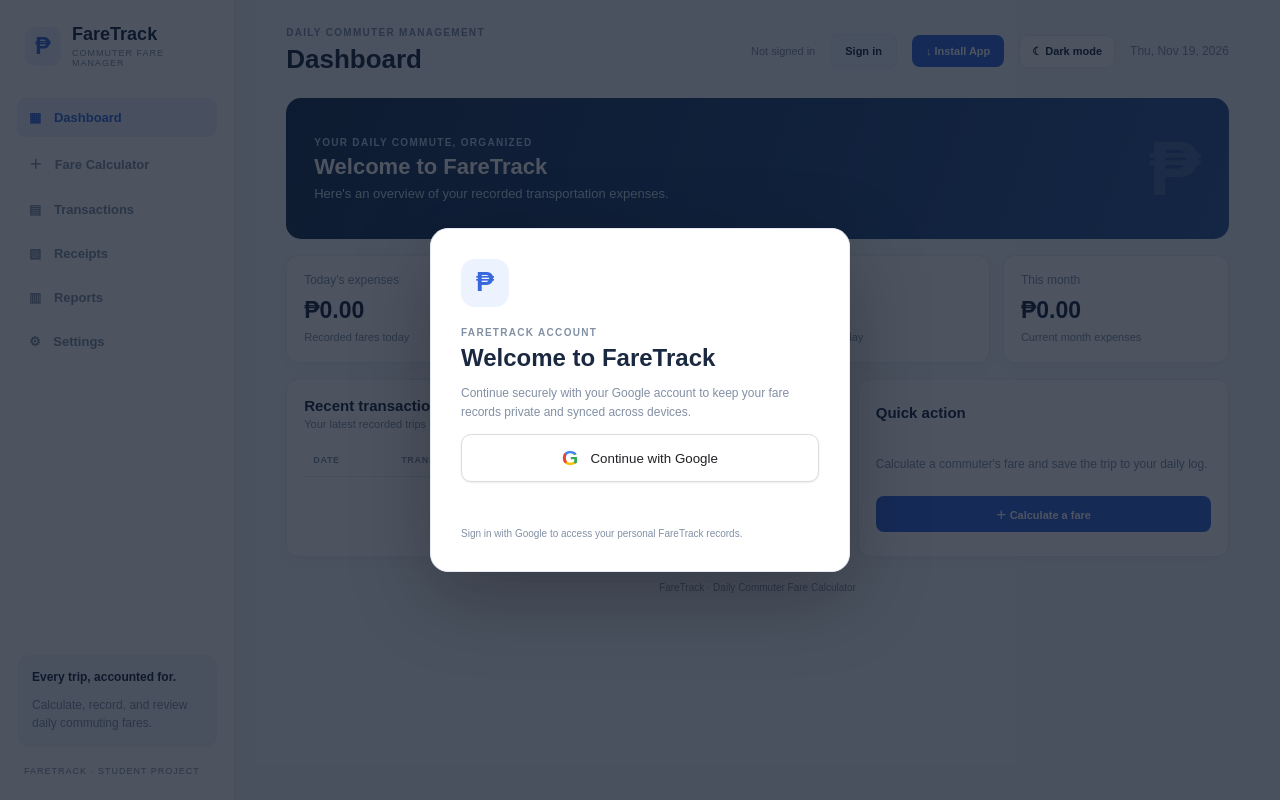
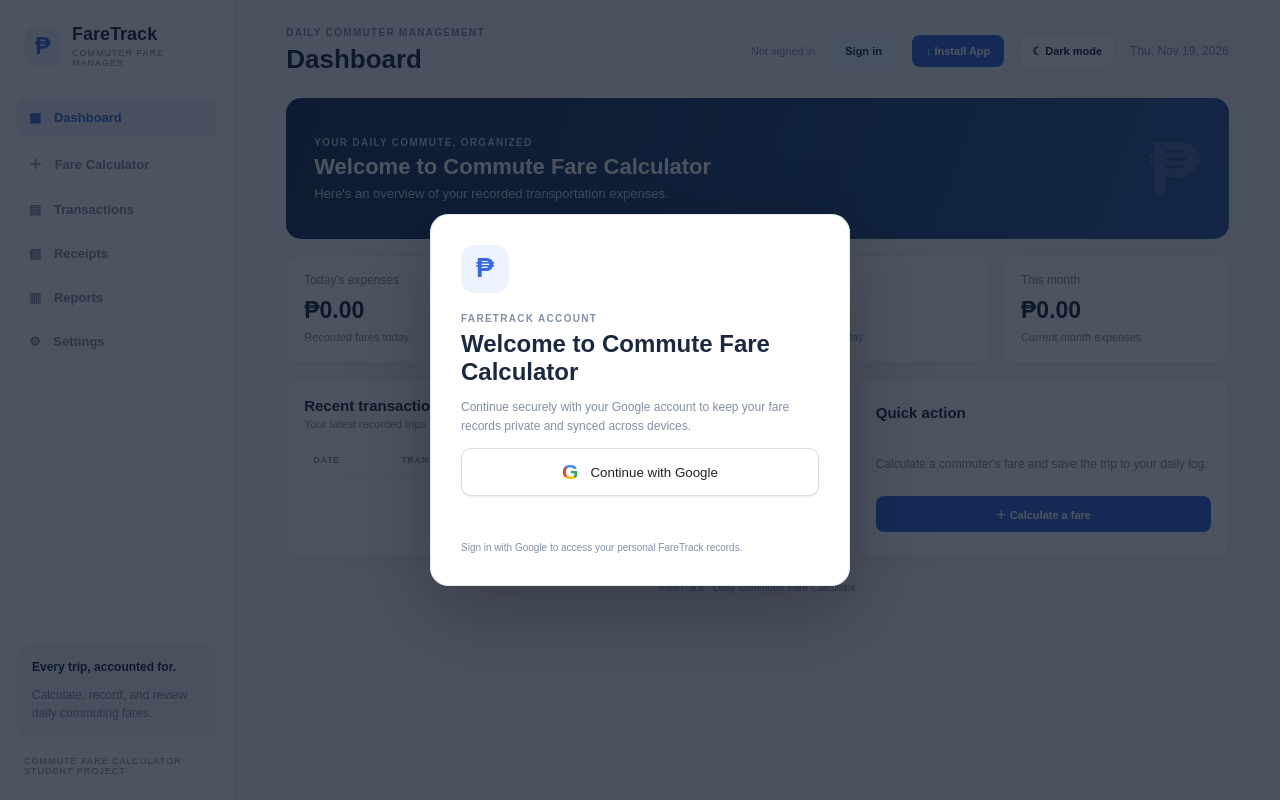
Before and after one commit to dayusanjim-dain/CommuteFareCalculator, a plain HTML site: page index.html in a window 1280 px wide. Drawn offline with nearby package versions, Linux system fonts and the light colour scheme.

Commit message:
Update index.html

```diff
--- a/index.html
+++ b/index.html
@@ -24,7 +24,7 @@
     <button class="nav" data-page="settings">⚙ <span>Settings</span></button>
   </nav>
   <div class="sidebar-note"><b>Every trip, accounted for.</b><p>Calculate, record, and review daily commuting fares.</p></div>
-  <small class="copyright">FARETRACK · STUDENT PROJECT</small>
+  <small class="copyright">COMMUTE FARE CALCULATOR · STUDENT PROJECT</small>
 </aside>
 <main class="main">
   <header>
@@ -34,7 +34,7 @@
   </header>
 
   <section class="page active" id="dashboard">
-    <div class="hero"><div><div class="eyebrow light">YOUR DAILY COMMUTE, ORGANIZED</div><h2>Welcome to FareTrack</h2><p>Here's an overview of your recorded transportation expenses.</p></div><div class="hero-mark">₱</div></div>
+    <div class="hero"><div><div class="eyebrow light">YOUR DAILY COMMUTE, ORGANIZED</div><h2>Welcome to Commute Fare Calculator</h2><p>Here's an overview of your recorded transportation expenses.</p></div><div class="hero-mark">₱</div></div>
     <div class="stats">
       <article class="stat"><span>Today's expenses</span><strong id="todayTotal">₱0.00</strong><small>Recorded fares today</small></article>
       <article class="stat"><span>Trips today</span><strong id="todayTrips">0</strong><small>Saved transactions</small></article>
@@ -120,13 +120,13 @@
       <article class="panel"><h3>Data backup & restore</h3><p class="muted">Download a backup of all transactions and settings, or restore a previous FareTrack backup.</p><div class="backup-actions"><button class="secondary" id="backupData">↓ Download backup</button><label class="upload-button">↑ Restore backup<input type="file" id="restoreData" accept=".json,application/json" hidden></label></div><button class="danger" id="clearData">Delete all transactions</button></article>
     </div>
   </section>
-  <footer><span id="footerName">FareTrack</span> · Daily Commuter Fare Calculator</footer>
+  <footer><span id="footerName">Commute Fare Calculator</span> · Daily Commuter Fare Calculator</footer>
 </main>
 <div id="authGate" class="auth-gate">
   <section class="auth-card">
     <div class="auth-logo">₱</div>
     <div class="eyebrow">FARETRACK ACCOUNT</div>
-    <h2 id="authTitle">Welcome to FareTrack</h2>
+    <h2 id="authTitle">Welcome to Commute Fare Calculator</h2>
     <p id="authDescription">Continue securely with your Google account to keep your fare records private and synced across devices.</p>
     <button id="googleSignIn" class="google-signin" type="button">
       <span class="google-mark" aria-hidden="true">G</span>
@@ -139,7 +139,7 @@
 <section id="installHelp" class="install-help" role="dialog" aria-modal="true" aria-labelledby="installHelpTitle" hidden>
   <div class="install-help-card"><button id="closeInstallHelp" class="install-help-close" type="button" aria-label="Close">×</button>
     <div class="auth-logo">↓</div><h2 id="installHelpTitle">Install FareTrack</h2>
-    <p id="installHelpText">Add FareTrack to your device for quick access.</p><div id="installHelpSteps" class="install-help-steps"></div>
+    <p id="installHelpText">Add Commute Fare Calculator to your device for quick access.</p><div id="installHelpSteps" class="install-help-steps"></div>
     <button id="installHelpDone" class="primary" type="button">Got it</button>
   </div>
 </section>
```
